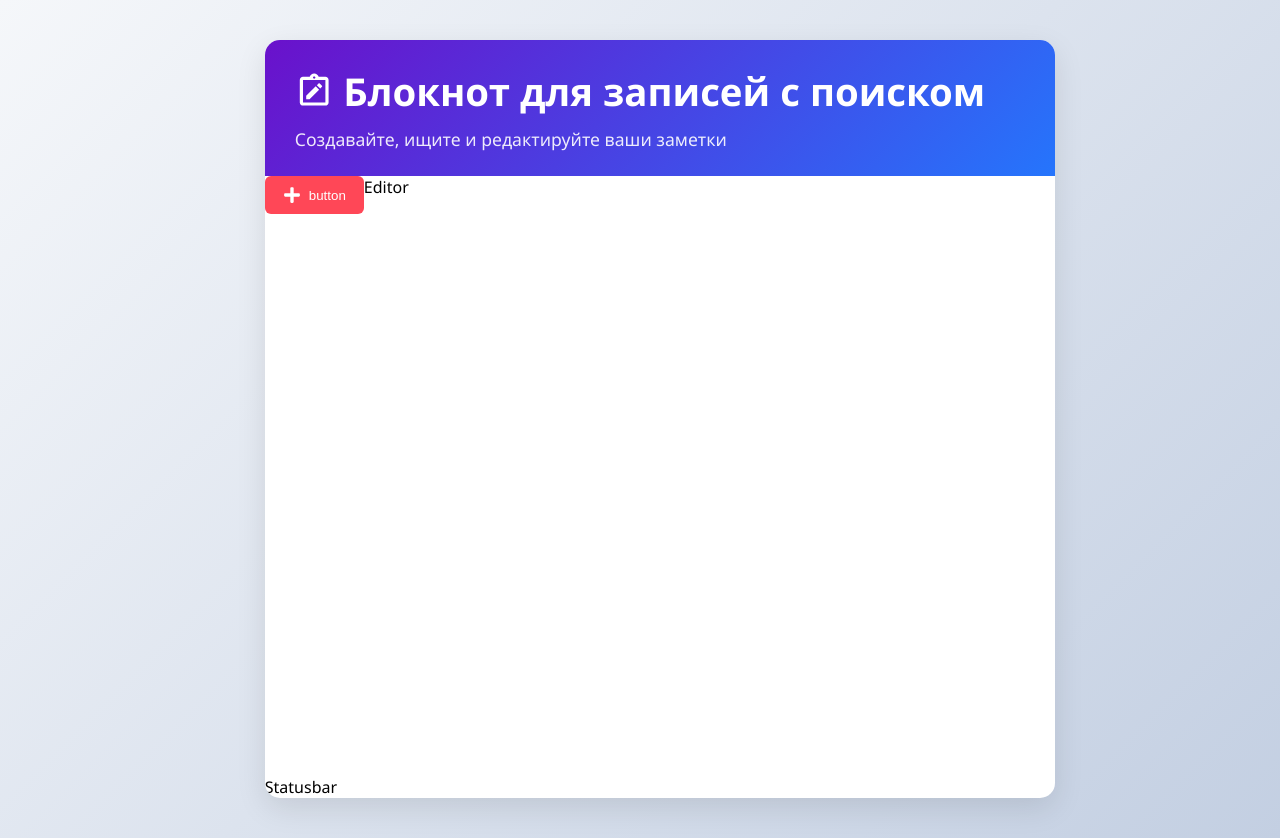
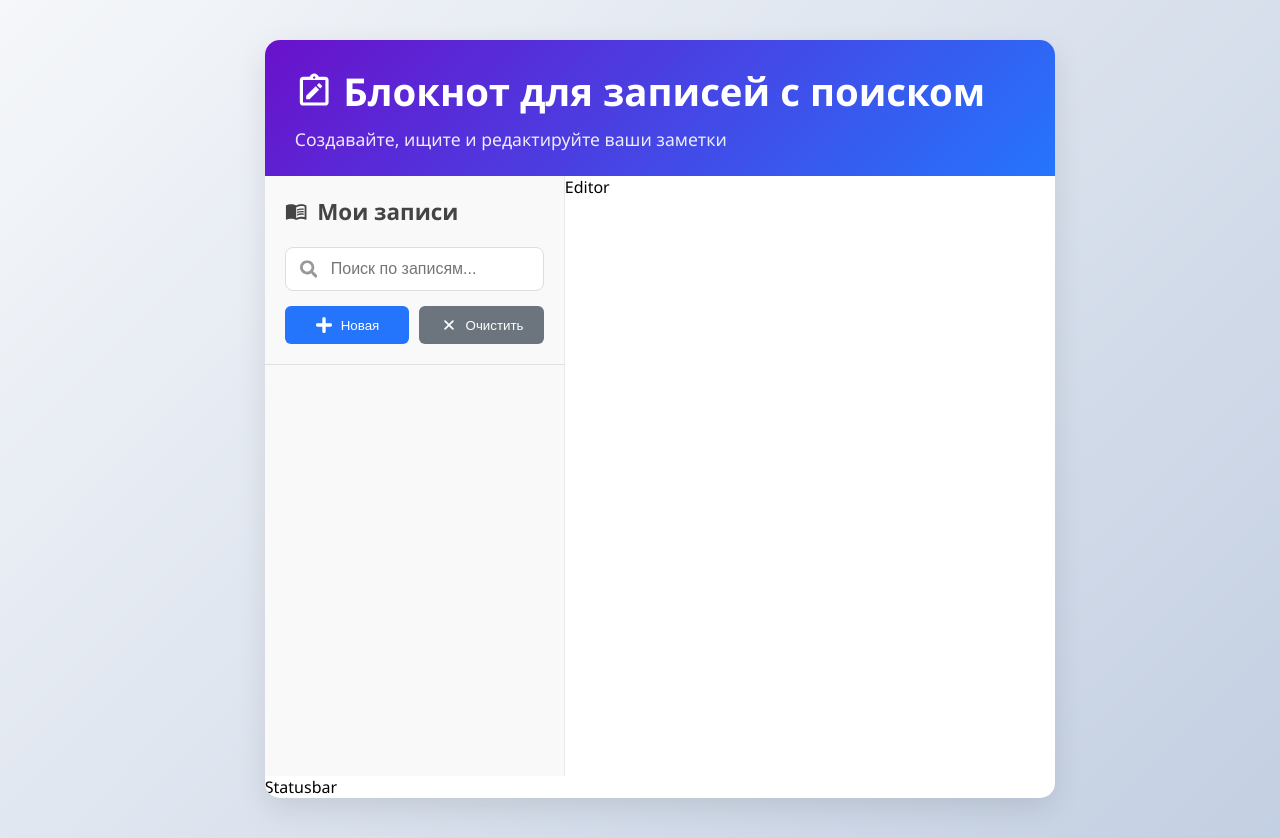
Before and after one commit to ComShep/note, a React (Vite) app: page / in a window 1280 px wide. Built offline with nearby package versions, Linux system fonts and the light colour scheme.

Commit message:
add list header and notes list components

```diff
--- a/src/MainPage.module.css
+++ b/src/MainPage.module.css
@@ -12,3 +12,11 @@
 	display: flex;
 	min-height: 600px;
 }
+
+.notes {
+	width: 300px;
+	background-color: #f9f9f9;
+	border-right: 1px solid #eaeaea;
+	display: flex;
+	flex-direction: column;
+}
--- a/src/MainPage.tsx
+++ b/src/MainPage.tsx
@@ -1,8 +1,9 @@
 import styles from './MainPage.module.css'
 import { Editor } from './ui/editor/Editor'
 import { Header } from './ui/header/Header'
+import { Statusbar } from './ui/statusbar/Statusbar'
+import { NotesHeader } from './ui/notesHeader/NotesHeader'
 import { NotesList } from './ui/notesList/NotesList'
-import { Statusbar } from './ui/statusbar/Statusbar'
 
 
 export const MainPage = () => {
@@ -10,12 +11,15 @@ export const MainPage = () => {
 
 	return (
 		<div className={styles.wrapper}>
-			<Header/>
+			<Header />
 			<div className={styles.list}>
-				<NotesList/>
-				<Editor/>
+				<div className={styles.notes}>
+					<NotesHeader />
+					<NotesList />
+				</div>
+				<Editor />
 			</div>
-			<Statusbar/>
+			<Statusbar />
 		</div>
 	)
 }
--- /dev/null
+++ b/src/ui/elements/SearchInput.tsx
@@ -0,0 +1,13 @@
+import styles from './SerachInput.module.css';
+import { FaSearch } from "react-icons/fa";
+
+export const SearchInput = () => {
+	return (
+		<div className={styles.search}>
+			<FaSearch />
+			<input
+				placeholder="Поиск по записям..."
+			/>
+		</div>
+	)
+}
--- /dev/null
+++ b/src/ui/elements/SerachInput.module.css
@@ -0,0 +1,33 @@
+.search{
+	position: relative;
+	margin-bottom: 15px;
+	display: flex;
+	align-items: center;
+}
+
+.search input {
+	width: 100%;
+	padding: 12px 15px 12px 45px;
+	border: 1px solid #ddd;
+	border-radius: 8px;
+	font-size: 1rem;
+	transition: all 0.3s;
+	background-color: white;
+}
+
+.search input:focus{
+	outline: none;
+	border-color: #2575fc;
+	box-shadow: 0 0 0 2px rgba(37, 117, 252, 0.1);
+}
+
+.search svg {
+	position: absolute;
+	left: 15px;
+	top: 50%;
+	transform: translateY(-50%);
+	color: #999;
+	font-size: 1.1rem;
+	z-index: 1;
+	pointer-events: none; /* Чтобы клик проходил сквозь иконку к инпуту */
+}
--- /dev/null
+++ b/src/ui/notesHeader/NotesHeader.module.css
@@ -0,0 +1,19 @@
+.header {
+	padding: 20px;
+	border-bottom: 1px solid #e0e0e0;
+}
+
+.header h2 {
+	font-size: 1.4rem;
+	color: #444;
+	margin-bottom: 20px;
+	display: flex;
+	align-items: center;
+	gap: 10px;
+}
+
+.actions {
+	display: flex;
+	gap: 10px;
+	margin-top: 10px;
+}
--- /dev/null
+++ b/src/ui/notesHeader/NotesHeader.tsx
@@ -0,0 +1,29 @@
+import { MdMenuBook } from "react-icons/md";
+import { SearchInput } from "../elements/SearchInput";
+import { Button } from "../elements/Button"
+import { FaPlus } from "react-icons/fa";
+import { IoClose } from "react-icons/io5";
+import styles from './NotesHeader.module.css'
+
+export const NotesHeader = () => {
+	return (
+		<div className={styles.header}>
+			<h2><MdMenuBook />Мои записи</h2>
+			<SearchInput />
+			<div className={styles.actions}>
+				<Button
+					icon={<FaPlus />}
+					title="Новая"
+					onClick={() => { console.log('кнопка нажата Новая') }}
+					color="blue"
+				/>
+				<Button
+					icon={<IoClose/>}
+					title="Очистить"
+					onClick={() => { console.log('кнопка нажата Очистить') }}
+					color="grey"
+				/>
+			</div>
+		</div>
+	)
+}
--- /dev/null
+++ b/src/ui/notesList/NotesList.module.css
@@ -0,0 +1,31 @@
+.search_actions {
+	display: flex;
+	gap: 10px;
+	margin-top: 10px;
+}
+
+.search_result{
+	display: none;
+}
+
+.container {
+	flex: 1;
+	overflow-y: auto;
+	padding: 20px 20px;
+}
+
+.list {
+	list-style: none;
+}
+
+.empty{
+	text-align: center;
+	padding: 40px 20px;
+	color: #999;
+}
+
+.empty svg {
+	font-size: 3rem;
+	margin-bottom: 15px;
+	opacity: 0.5;
+}
--- a/src/ui/notesList/NotesList.tsx
+++ b/src/ui/notesList/NotesList.tsx
@@ -1,15 +1,32 @@
-import { Button } from "../elements/Button"
-import { FaPlus } from "react-icons/fa";
+import { CiStickyNote } from "react-icons/ci";
+import { FaRegFrownOpen } from "react-icons/fa";
+import styles from './NotesList.module.css'
 
 export const NotesList = () => {
+
+	if (false) {
+		return <div className={styles.container}>
+			<div className={styles.empty}>
+				<CiStickyNote />
+				<p>У вас пока нет записей</p>
+				<p>Нажмите "Новая запись", чтобы создать первую</p>
+			</div>
+		</div>
+	}
+
+	if (false) {
+		return <div className={styles.container}>
+			<div className={styles.empty}>
+				<FaRegFrownOpen />
+				<p>Ничего не нашлось</p>
+				<p>Попробуйте ввести другой запрос</p>
+			</div>
+		</div>
+	}
+
 	return (
-		<div>
-			<Button
-				icon={<FaPlus/>}
-				title="button"
-				onClick={() => {console.log('кнопка нажата')}}
-				color="red"
-			/>
+		<div className={styles.container}>
+
 		</div>
 	)
 }
```
